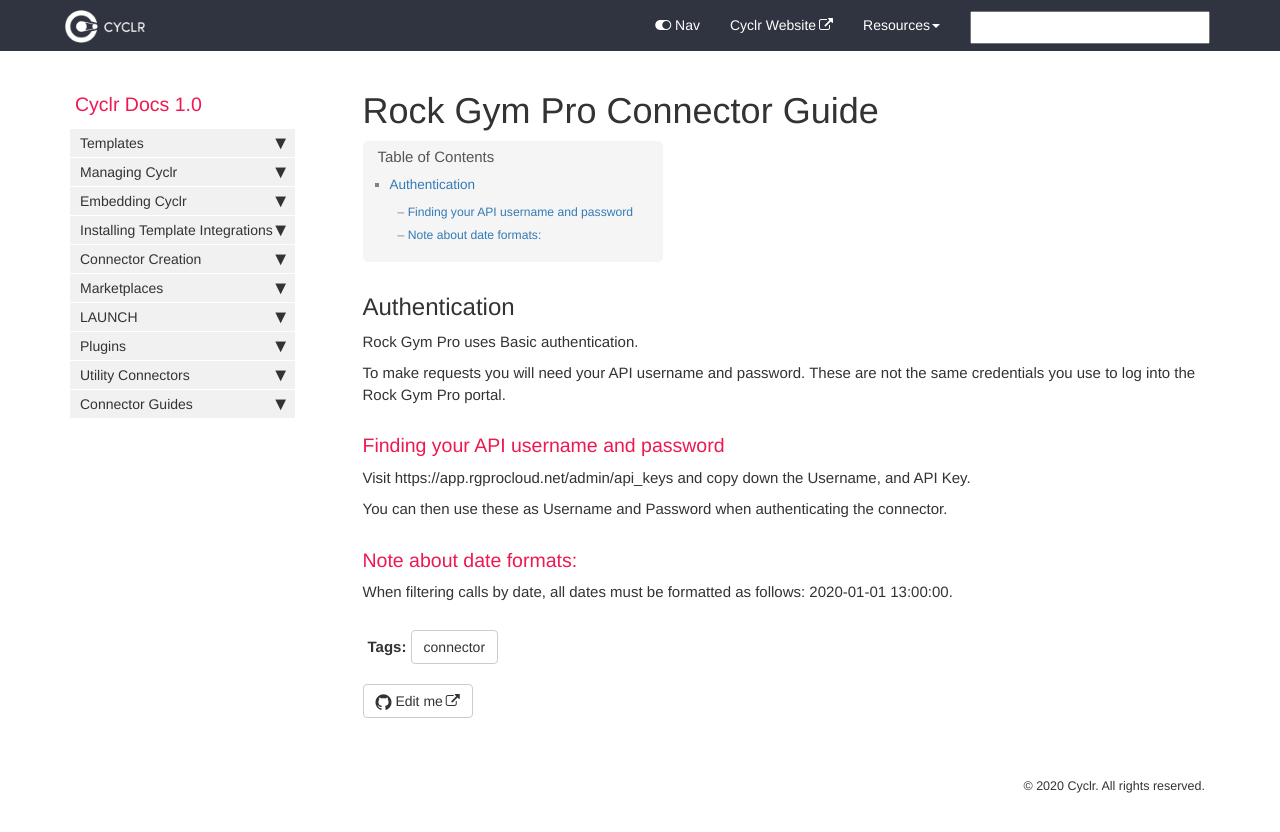
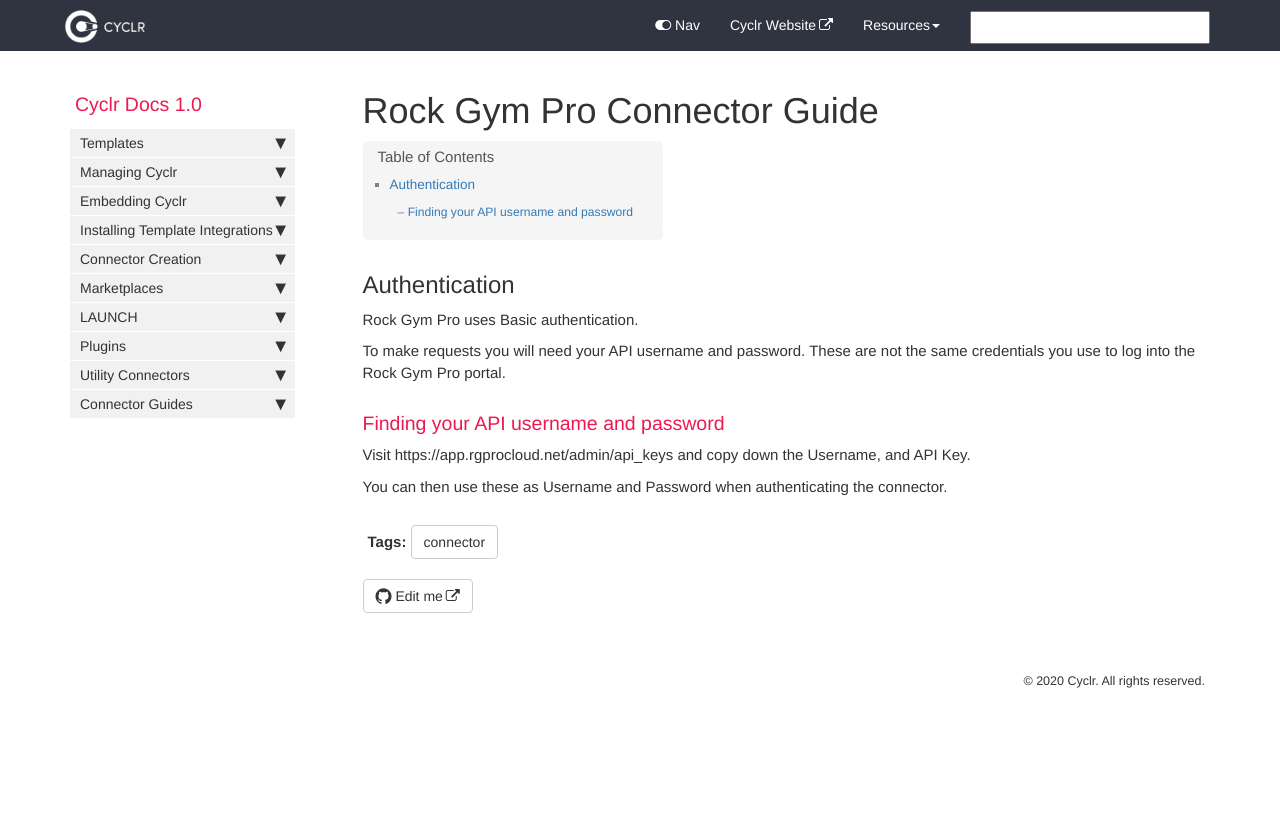
Before and after one commit to sneakysneak/docs, a Jekyll site: the page built from pages/connector-authentication/rockgympro.md, in a window 1280 px wide. Shown: the top 832 px of the page. Built offline with Jekyll 4.4.1, drawn with Linux system fonts in a browser that asks for light colours; nearby versions of some CDN libraries; comment, search, counter and statistics services are not loaded.

Commit message:
Update rockgympro.md

```diff
--- a/pages/connector-authentication/rockgympro.md
+++ b/pages/connector-authentication/rockgympro.md
@@ -16,7 +16,3 @@ To make requests you will need your API username and password.  These are not th
 Visit https://app.rgprocloud.net/admin/api_keys and copy down the Username, and API Key.
 
 You can then use these as Username and Password when authenticating the connector.
-
-### Note about date formats:
-
-When filtering calls by date, all dates must be formatted as follows: 2020-01-01 13:00:00.
```
